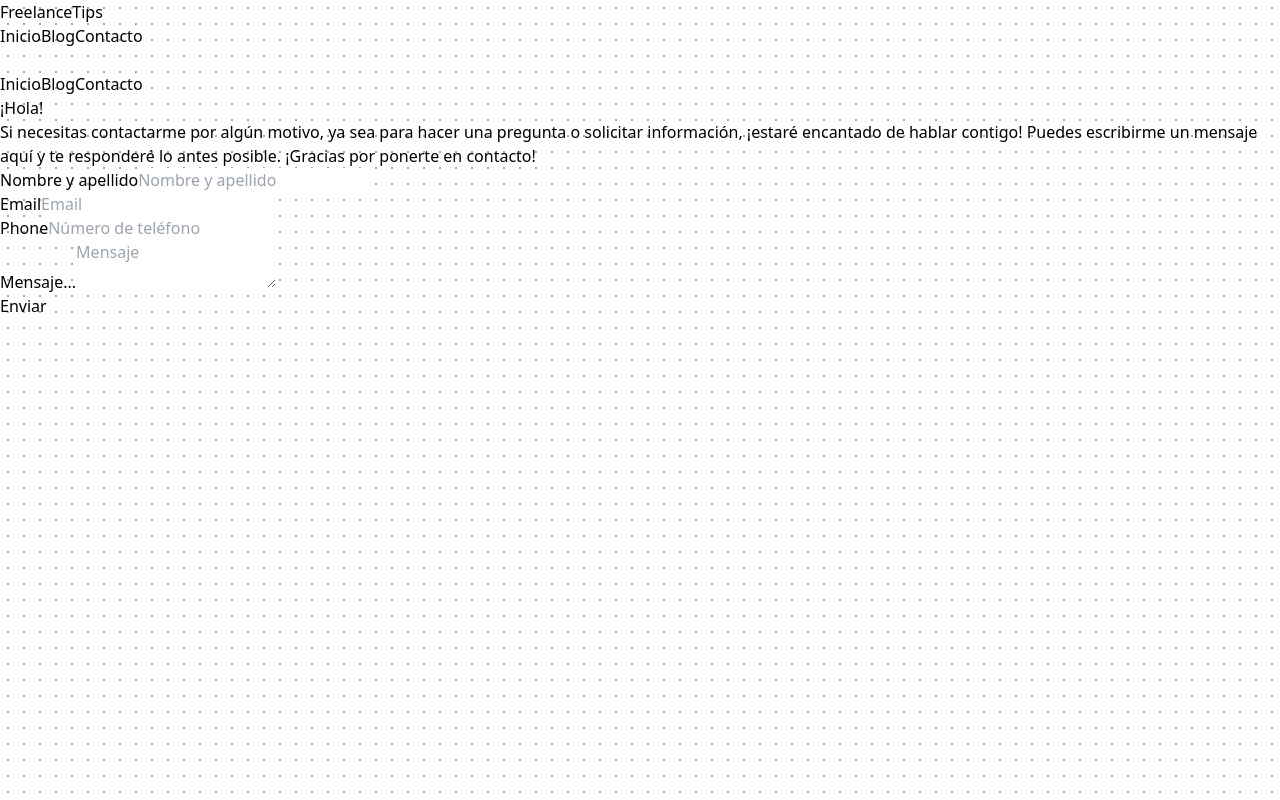
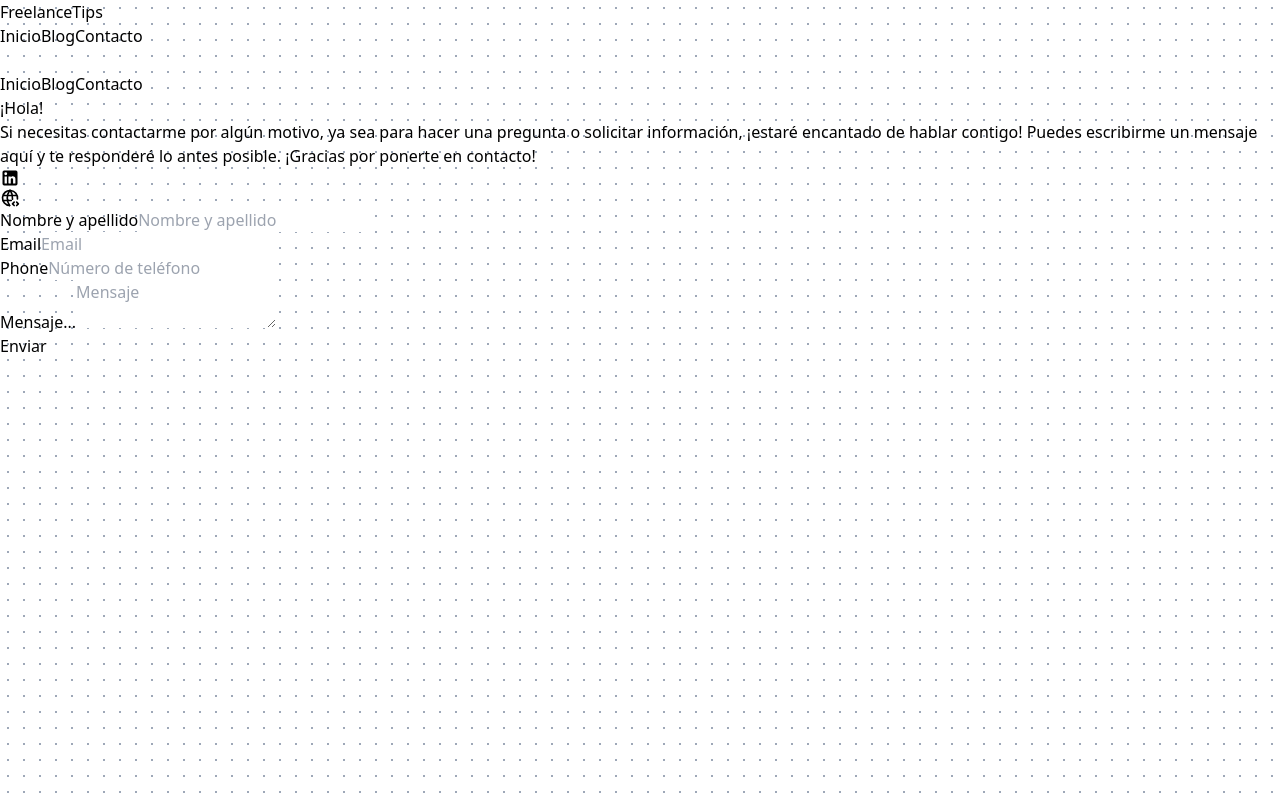
Before and after one commit to lucastamburlini/FreelanceTips, a React (Vite) app: page /contact in a window 1280 px wide. Built offline with nearby package versions, Linux system fonts and the light colour scheme; no server answers.

Commit message:
Modificaciones en la estructura del proyecto

```diff
--- a/src/App.tsx
+++ b/src/App.tsx
@@ -1,9 +1,9 @@
 import { Route, Routes, useLocation } from "react-router-dom";
 import "./App.css";
 import NavBar from "./components/NavBar";
-import Contact from "./components/Contact";
-import Home from "./components/Home";
-import Blog from "./components/Blog";
+import Contact from "./pages/Contact";
+import Home from "./pages/Home";
+import Blog from "./pages/Blog";
 import { Suspense } from "react";
 import Footer from "./components/Footer";
 
--- a/src/components/Footer.tsx
+++ b/src/components/Footer.tsx
@@ -12,8 +12,9 @@ const Footer: React.FC = () => {
                 to={"https://www.linkedin.com/company/hedysoftware/"}
                 target="_blank"
                 rel="noopener noreferrer"
+                className="text-blue-700 transition-colors duration-200 ease-in-out hover:text-green-300"
               >
-                <span className="text-blue-700">Hedy Software</span>
+                <span>Hedy Software</span>
               </Link>
             </p>
           </div>
@@ -24,6 +25,7 @@ const Footer: React.FC = () => {
                   to={"https://www.linkedin.com/in/lucasgabrieltamburlini/"}
                   target="_blank"
                   rel="noopener noreferrer"
+                  className="hover:text-green-300 transition-colors duration-200 ease-in-out"
                 >
                   <svg
                     xmlns="http://www.w3.org/2000/svg"
@@ -43,6 +45,7 @@ const Footer: React.FC = () => {
                   to={"https://lucastamburlini.vercel.app/"}
                   target="_blank"
                   rel="noopener noreferrer"
+                  className="hover:text-green-300 transition-colors duration-200 ease-in-out"
                 >
                   <svg
                     xmlns="http://www.w3.org/2000/svg"
--- a/src/components/Contact.tsx
+++ b/src/pages/Contact.tsx
@@ -1,5 +1,6 @@
 import emailjs from "emailjs-com";
 import { useState } from "react";
+import { Link } from "react-router-dom";
 import Swal from "sweetalert2";
 
 const serviceId = import.meta.env.VITE_EMAILJS_SERVICE_ID;
@@ -51,6 +52,7 @@ const Contact: React.FC = () => {
       <div className="mx-auto max-w-screen-xl">
         <div className="grid grid-cols-1 gap-x-16 gap-y-8 lg:grid-cols-5">
           <div className="lg:col-span-2 lg:py-12">
+            <div className="mb-3">
               <h2 className="text-3xl mb-3">¡Hola!</h2>
               <p className="max-w-xl">
                 Si necesitas contactarme por algún motivo, ya sea para hacer una
@@ -58,6 +60,57 @@ const Contact: React.FC = () => {
                 contigo! Puedes escribirme un mensaje aquí y te responderé lo
                 antes posible. ¡Gracias por ponerte en contacto!
               </p>
+            </div>
+            <div className="flex items-center space-x-4 text-blue-700">
+              <ul className="flex gap-4">
+                <li>
+                  <Link
+                    to={"https://www.linkedin.com/in/lucasgabrieltamburlini/"}
+                    target="_blank"
+                    rel="noopener noreferrer"
+                    className="hover:text-green-300 transition-colors duration-200 ease-in-out"
+                  >
+                    <svg
+                      xmlns="http://www.w3.org/2000/svg"
+                      width="20"
+                      height="20"
+                      viewBox="0 0 24 24"
+                    >
+                      <path
+                        fill="currentColor"
+                        d="M19 3a2 2 0 0 1 2 2v14a2 2 0 0 1-2 2H5a2 2 0 0 1-2-2V5a2 2 0 0 1 2-2zm-.5 15.5v-5.3a3.26 3.26 0 0 0-3.26-3.26c-.85 0-1.84.52-2.32 1.3v-1.11h-2.79v8.37h2.79v-4.93c0-.77.62-1.4 1.39-1.4a1.4 1.4 0 0 1 1.4 1.4v4.93zM6.88 8.56a1.68 1.68 0 0 0 1.68-1.68c0-.93-.75-1.69-1.68-1.69a1.69 1.69 0 0 0-1.69 1.69c0 .93.76 1.68 1.69 1.68m1.39 9.94v-8.37H5.5v8.37z"
+                      />
+                    </svg>
+                  </Link>
+                </li>
+                <li>
+                  <Link
+                    to={"https://lucastamburlini.vercel.app/"}
+                    target="_blank"
+                    rel="noopener noreferrer"
+                    className="hover:text-green-300 transition-colors duration-200 ease-in-out"
+                  >
+                    <svg
+                      xmlns="http://www.w3.org/2000/svg"
+                      width="20"
+                      height="20"
+                      viewBox="0 0 24 24"
+                    >
+                      <g
+                        fill="none"
+                        stroke="currentColor"
+                        strokeLinecap="round"
+                        strokeLinejoin="round"
+                        strokeWidth="2"
+                      >
+                        <path d="M20.942 13.02a9 9 0 1 0-9.47 7.964M3.6 9h16.8M3.6 15h9.9" />
+                        <path d="M11.5 3a17 17 0 0 0 0 18m1-18c2 3.206 2.837 6.913 2.508 10.537M20 21l2-2l-2-2m-3 0l-2 2l2 2" />
+                      </g>
+                    </svg>
+                  </Link>
+                </li>
+              </ul>
+            </div>
           </div>
 
           <div className="bg-white border border-gray-300 rounded p-8 lg:col-span-3 lg:p-12">
```
Also changed, not shown: src/pages/Blog.tsx (renamed from src/components/Blog.tsx), src/pages/Home.tsx (renamed from src/components/Home.tsx). Lines whose indentation alone changed are shown as unchanged.
